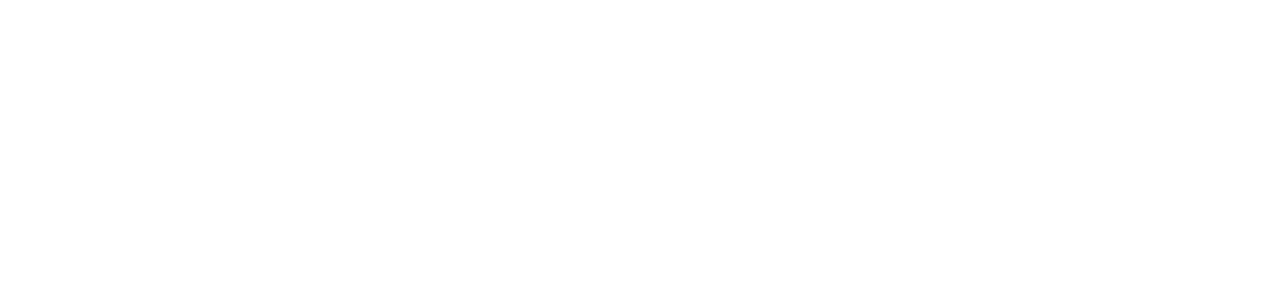
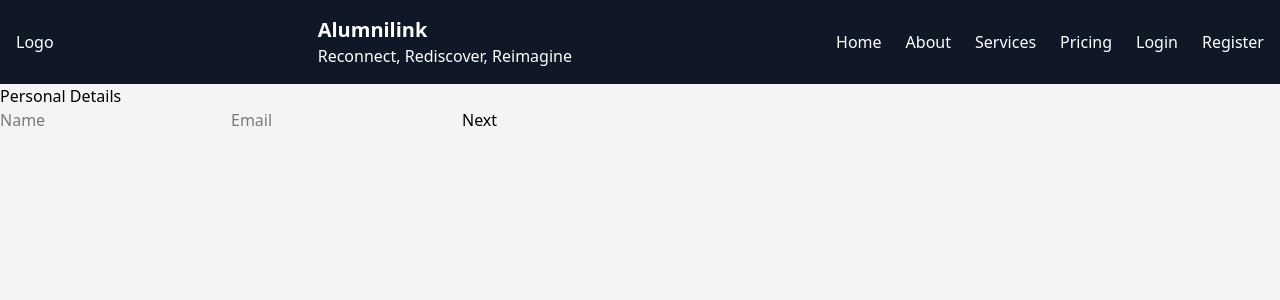
Before and after one commit to blank122/alumni-link-frontend, a React (Vite) app: page /register in a window 1280 px wide. Before the commit this address had no page. Shown: the top 300 px of the page. Built offline with nearby package versions, Linux system fonts and the light colour scheme.

Commit message:
works the register the next next but it still needs on work

```diff
--- a/src/components/layouts/Navbar.jsx
+++ b/src/components/layouts/Navbar.jsx
@@ -29,6 +29,8 @@ const Navbar = () => {
                     <Link to="/" className="hover:underline">Services</Link>
                     <Link to="/" className="hover:underline">Pricing</Link>
                     <Link to="/login" className="hover:underline">Login</Link>
+                    <Link to="/register" className="hover:underline">Register</Link>
+
                 </div>
             </div>
 
@@ -38,7 +40,8 @@ const Navbar = () => {
                 <Link to="/" className="block py-2">About</Link>
                 <Link to="/" className="block py-2">Services</Link>
                 <Link to="/" className="block py-2">Pricing</Link>
-                <Link to="/" className="block py-2">Login</Link>
+                <Link to="/login" className="block py-2">Login</Link>
+                <Link to="/register" className="block py-2">Register</Link>
             </div>
         </nav>
     );
--- /dev/null
+++ b/src/pages/Register.jsx
@@ -0,0 +1,68 @@
+
+import Navbar from "../components/layouts/Navbar";
+import { useState } from "react";
+
+const Register = () => {
+    const [step, setStep] = useState(1);
+    const [formData, setFormData] = useState({
+        name: "",
+        email: "",
+        address: "",
+        city: "",
+        password: "",
+    });
+
+    // Function to handle input changes
+    const handleChange = (e) => {
+        setFormData({ ...formData, [e.target.name]: e.target.value });
+    };
+
+    // Next Step
+    const nextStep = () => {
+        setStep(step + 1);
+    };
+
+    // Previous Step
+    const prevStep = () => {
+        setStep(step - 1);
+    };
+
+    // Step Components
+    const Step1 = () => (
+        <div>
+            <h2>Personal Details</h2>
+            <input type="text" name="name" placeholder="Name" onChange={handleChange} value={formData.name} />
+            <input type="email" name="email" placeholder="Email" onChange={handleChange} value={formData.email} />
+            <button onClick={nextStep}>Next</button>
+        </div>
+    );
+
+    const Step2 = () => (
+        <div>
+            <h2>Address Information</h2>
+            <input type="text" name="address" placeholder="Address" onChange={handleChange} value={formData.address} />
+            <input type="text" name="city" placeholder="City" onChange={handleChange} value={formData.city} />
+            <button onClick={prevStep}>Back</button>
+            <button onClick={nextStep}>Next</button>
+        </div>
+    );
+
+    const Step3 = () => (
+        <div>
+            <h2>Account Details</h2>
+            <input type="password" name="password" placeholder="Password" onChange={handleChange} value={formData.password} />
+            <button onClick={prevStep}>Back</button>
+            <button onClick={() => alert("Form Submitted!")}>Submit</button>
+        </div>
+    );
+    return (
+        <div>
+            <Navbar />
+            {step === 1 && <Step1 />}
+            {step === 2 && <Step2 />}
+            {step === 3 && <Step3 />}
+        </div>
+
+    );
+};
+export default Register;
--- a/src/routes/AppRoutes.jsx
+++ b/src/routes/AppRoutes.jsx
@@ -12,6 +12,8 @@ import ManageFeedback from "../pages/admin/ManageFeedback";
 import StatisticalReports from "../pages/admin/StatisticalReports";
 
 import Login from "../pages/Login";
+import Register from "../pages/Register";
+
 // import AdminLayout from "../layouts/AdminLayout";
 import AuthLayout from "../layouts/AuthLayout";
 import ProtectedRoute from "./ProtectedRoutes";
@@ -34,6 +36,8 @@ const AppRoutes = () => {
             <Route element={<AuthLayout />}>
                 <Route path="/" element={<Home />} />
                 <Route path="/login" element={<Login />} />
+                <Route path="/register" element={<Register />} />
+
                 {/* <Route path="/dashboard" element={<Dashboard />} /> */}
             </Route>
             {/* User route */}
```
Also changed, not shown: src/pages/admin/DashboardAdmin.jsx (+0 -23 lines).
